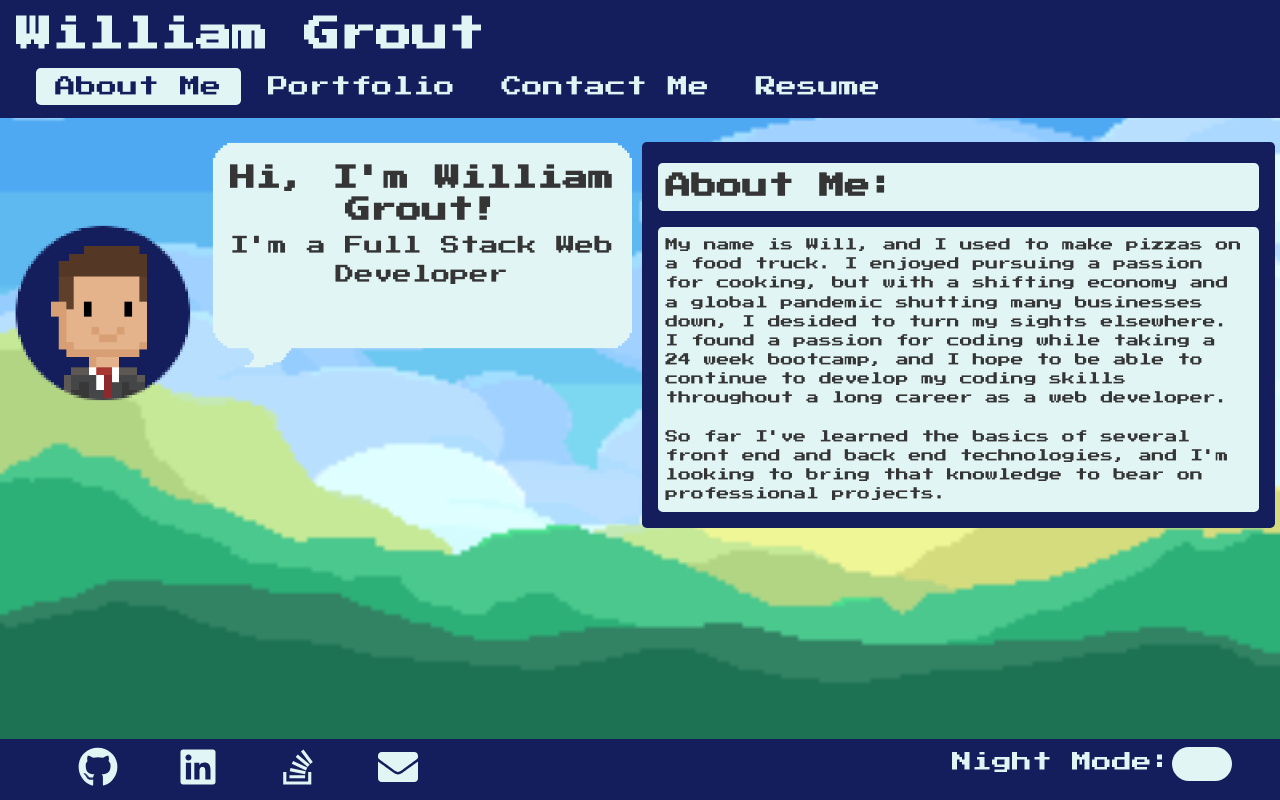
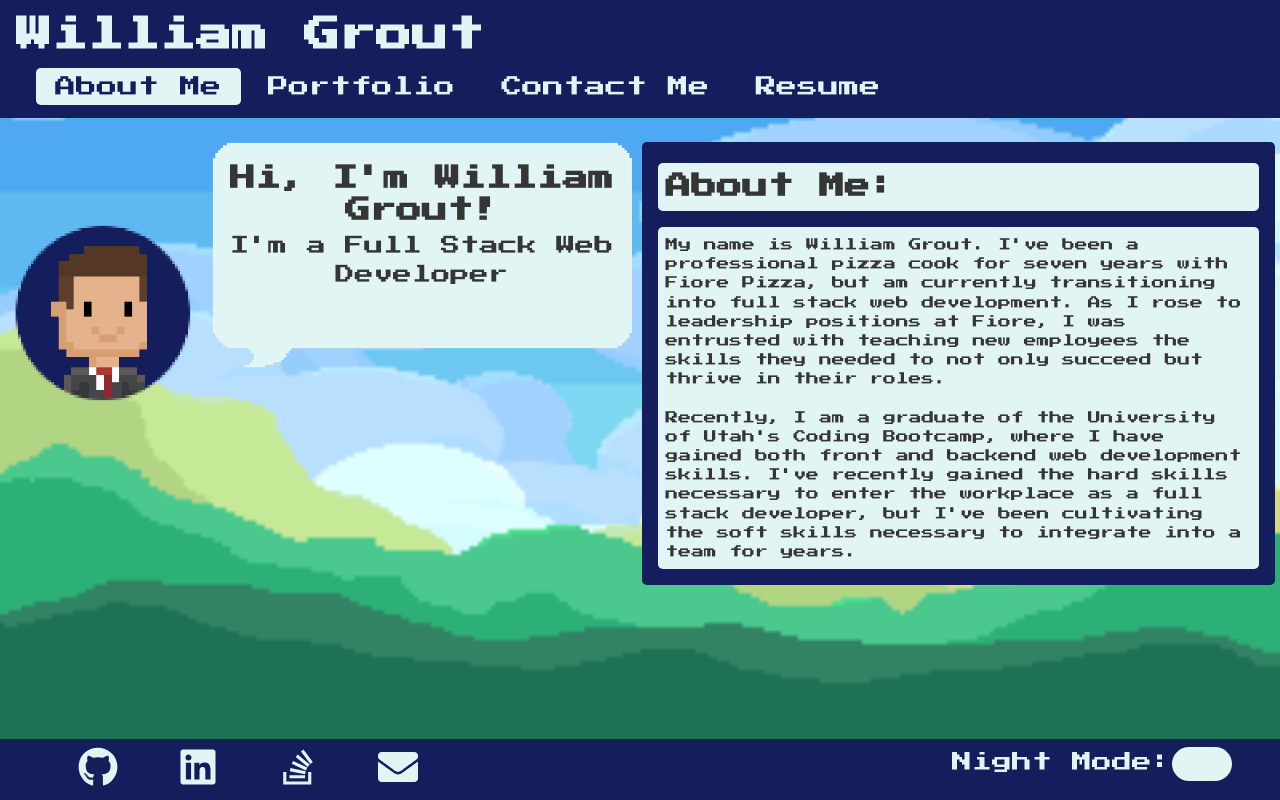
Before and after one commit to wgrout87/personal-portfolio-react, a React (Create React App) app: page / in a window 1280 px wide. Built offline with nearby package versions, Linux system fonts and the light colour scheme; no server answers.

Commit message:
altered about me

```diff
--- a/src/components/About/index.js
+++ b/src/components/About/index.js
@@ -20,10 +20,10 @@ function About() {
             <div className="col-11 col-md-11 col-lg-6 p-3 bg-primary mx-auto rounded-corners mb-4">
                 <h2 className="speech-bubble-text bg-light rounded-corners p-2 mb-3">About Me:</h2>
                 <p className="speech-bubble-text about-me bg-light rounded-corners p-2 mb-0 mt-2">
-                    My name is Will, and I used to make pizzas on a food truck. I enjoyed pursuing a passion for cooking, but with a shifting economy and a global pandemic shutting many businesses down, I desided to turn my sights elsewhere. I found a passion for coding while taking a 24 week bootcamp, and I hope to be able to continue to develop my coding skills throughout a long career as a web developer.
+                    My name is William Grout. I've been a professional pizza cook for seven years with Fiore Pizza, but am currently transitioning into full stack web development. As I rose to leadership positions at Fiore, I was entrusted with teaching new employees the skills they needed to not only succeed but thrive in their roles.
                     <br />
                     <br />
-                    So far I've learned the basics of several front end and back end technologies, and I'm looking to bring that knowledge to bear on professional projects.
+                    Recently, I am a graduate of the University of Utah's Coding Bootcamp, where I have gained both front and backend web development skills. I've recently gained the hard skills necessary to enter the workplace as a full stack developer, but I've been cultivating the soft skills necessary to integrate into a team for years.
                 </p>
             </div>
         </div>
```
